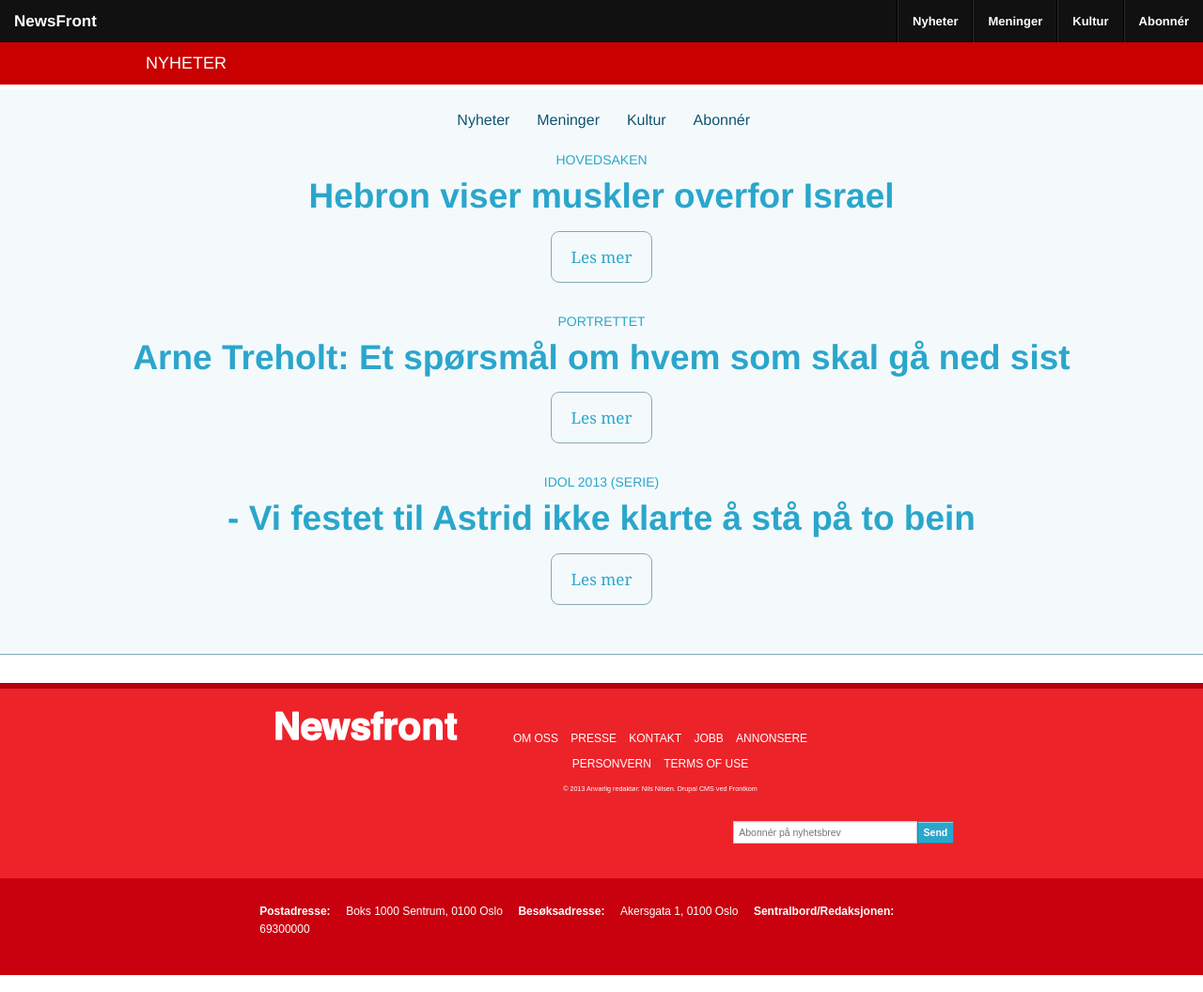
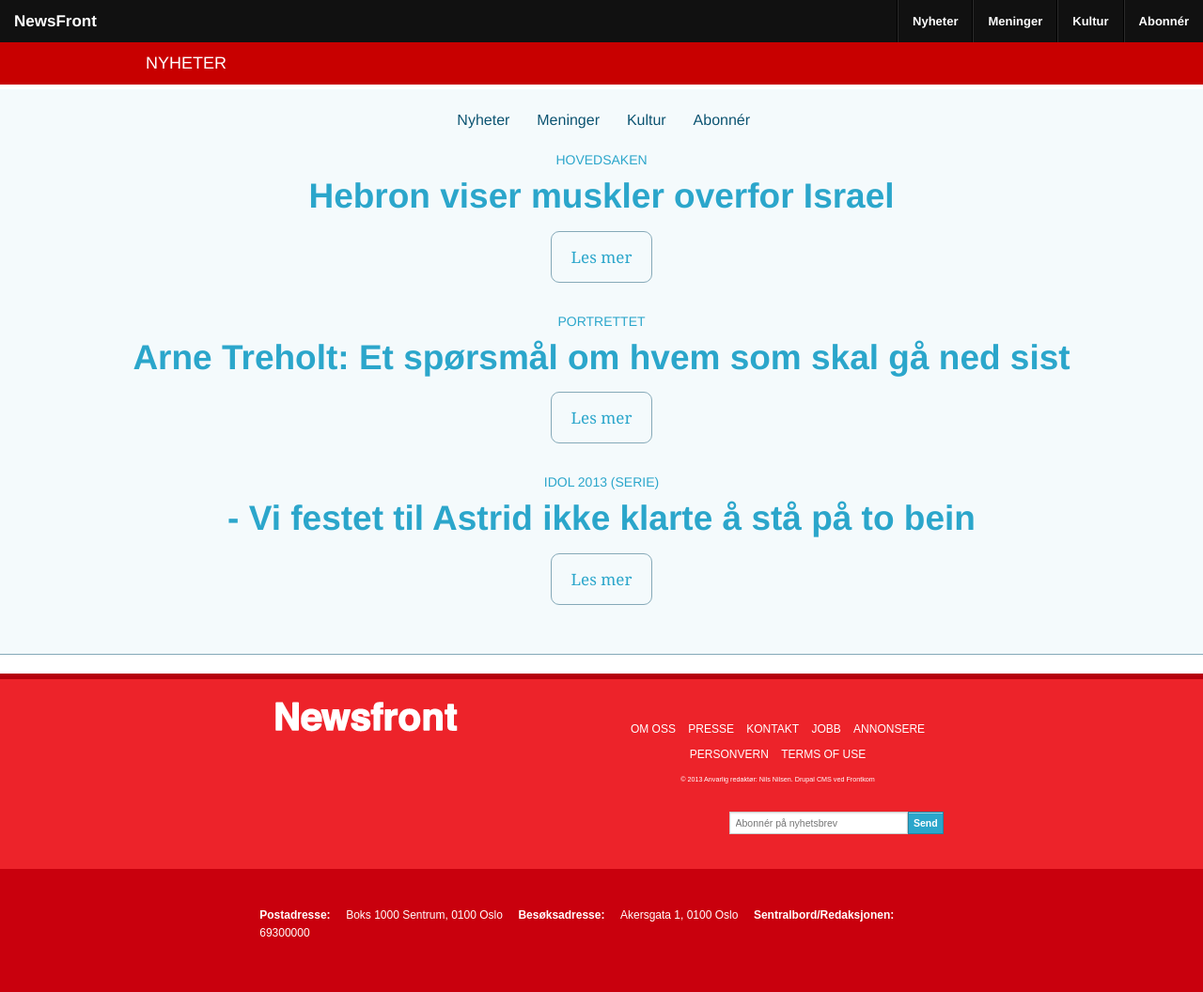
Before and after one commit to front/nb, a Jekyll site: the page built from tl-menu.html, in a window 1280 px wide. Shown: the whole page at 94% size. Built offline with Jekyll 4.4.1, drawn with Linux system fonts in a browser that asks for light colours.

Commit message:
footer done on smallest screen

```diff
--- a/_layouts/zurb.html
+++ b/_layouts/zurb.html
@@ -123,7 +123,8 @@
         </ul>
         <small>© 2013 Anvarlig redaktør: Nils Nilsen. <a href="http://www.frontkom.no">Drupal CMS ved Frontkom</a></small>
       </div>
-      <div class="row">
+    </div>
+    <div class="row newsletter-signup">
         <div class="large-4 columns right">
           <div class="row collapse">
             <div class="small-10 columns">
@@ -131,8 +132,6 @@
             </div>
             <div class="small-2 columns">
               <a href="#" class="button prefix">Send</a>
-                </div>
-              </div>
             </div>
           </div>
         </div>
--- a/css/nfn.css
+++ b/css/nfn.css
@@ -312,7 +312,7 @@
   position: relative;
   text-align: center;
   width: 100%;
-  margin-top: 30px;
+  margin-top: 20px;
   padding-top: 20px;
 }
 
@@ -347,7 +347,7 @@
   overflow: hidden;
   background: #c9000d;
   margin-top: 24px;
-  padding: 26px 60px;
+  padding: 40px 60px;
 }
 
 .footer-logo-link {
```
Lines whose indentation alone changed are shown as unchanged.
